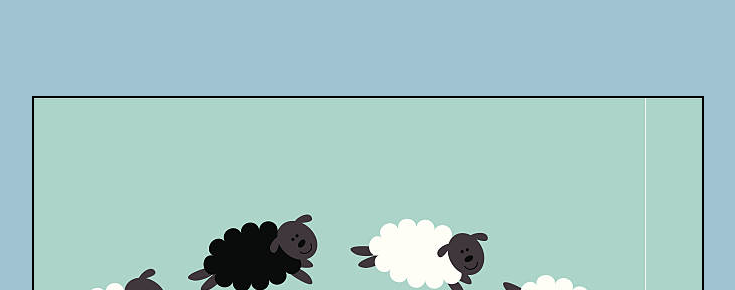
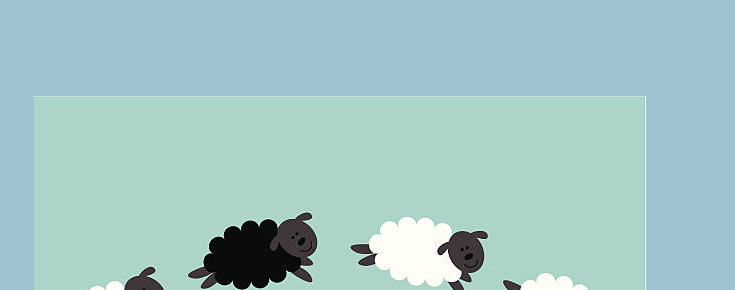
Before and after one commit to HEMANTH123SR/count-sheep, a plain HTML site: page index.html in a window 1280 px wide. Shown: the part 104-394 px from the top of the page, without its empty margins (272-1007 px from the left). Drawn offline with Linux system fonts and the light colour scheme.

Commit message:
changed the border to none and add no repeat to bacground image

```diff
--- a/style.css
+++ b/style.css
@@ -13,10 +13,10 @@ body{
   }
   #sheep-img{
         background-image: url(/istockphoto-165526963-612x612.jpg);
-    /* background-repeat: no-repeat;  */
+    background-repeat: no-repeat;
   width: 76%;
   height: 450px;
-  border: 2px solid black;
+;
 
 
   }
```
